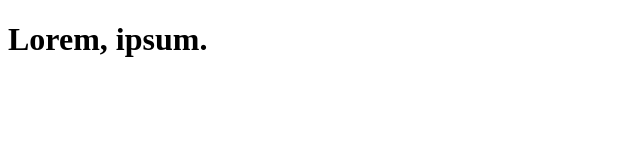
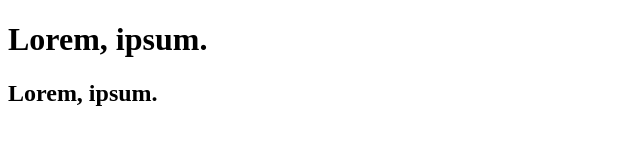
Before and after one commit to trenerit/team_project, a plain HTML site: page index.html in a window 1280 px wide. Shown: the whole page, without its empty margins (0-640 px from the left). Drawn offline with Linux system fonts and the light colour scheme.

Commit message:
add section 1

```diff
--- a/index.html
+++ b/index.html
@@ -11,7 +11,11 @@
     <header>
         <h1>Lorem, ipsum.</h1>
     </header>
-    <main></main>
+    <main>
+        <section>
+            <h2>Lorem, ipsum.</h2>
+        </section>
+    </main>
     <footer></footer>
 </body>
 </html>
```
